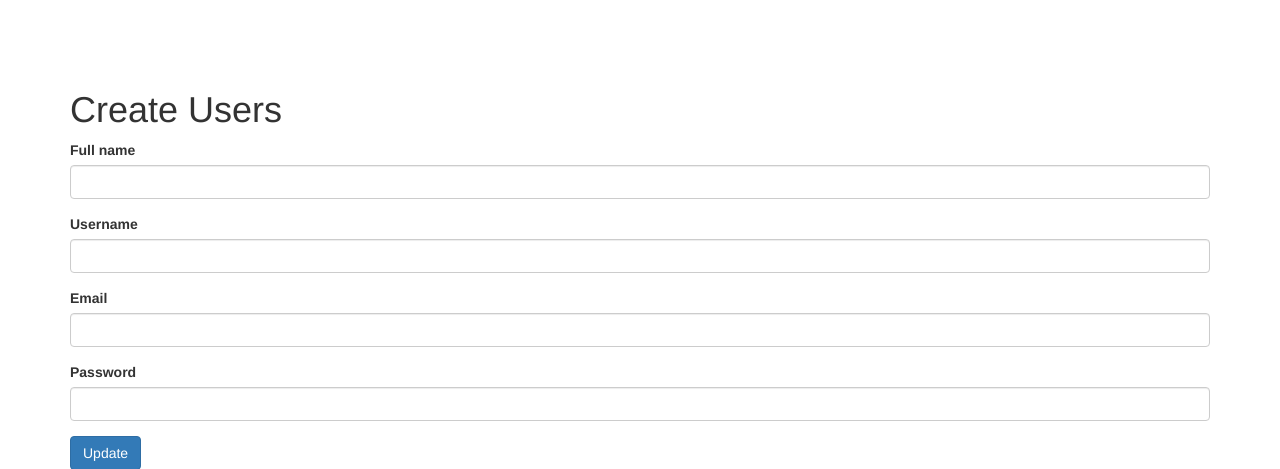
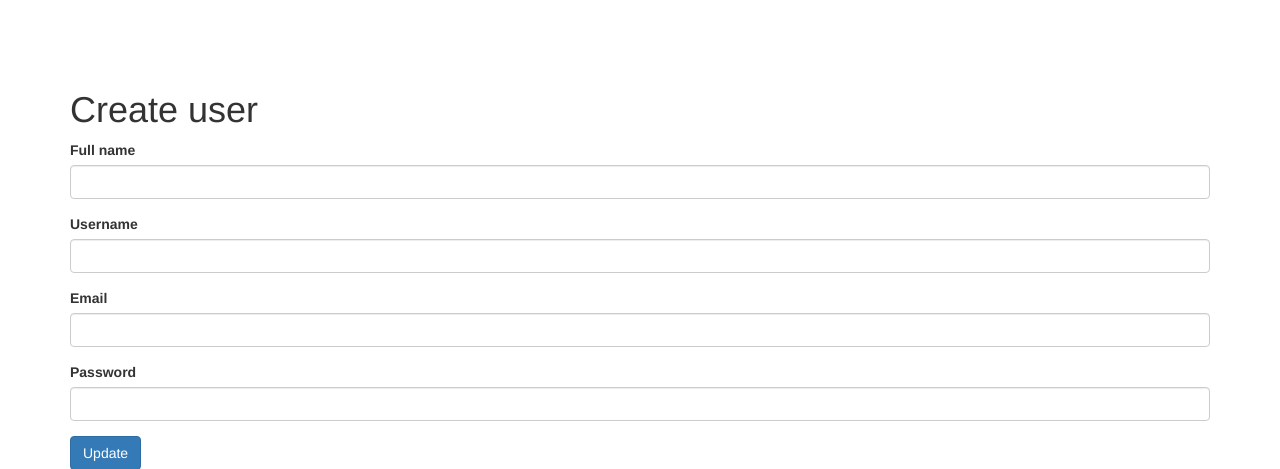
Before and after one commit to admiralicic/BC04, a Yii app: template views/users/create.php in a window 1280 px wide. Shown: the top 469 px of the page. Run offline with PHP 8.4 and a stand-in for Yii, Linux system fonts and the light colour scheme; the template is opened without the code that fills it, so the values that code supplies are empty; form fields are guessed from the names that the template uses; some libraries are stand-ins or nearby versions.

Commit message:
merge with master

```diff
--- a/views/users/create.php
+++ b/views/users/create.php
@@ -6,7 +6,7 @@ use yii\helpers\Html;
 /* @var $this yii\web\View */
 /* @var $model app\models\Users */
 
-$this->title = 'Create Users';
+$this->title = 'Create user';
 $this->params['breadcrumbs'][] = ['label' => 'Users', 'url' => ['index']];
 $this->params['breadcrumbs'][] = $this->title;
 ?>
```
